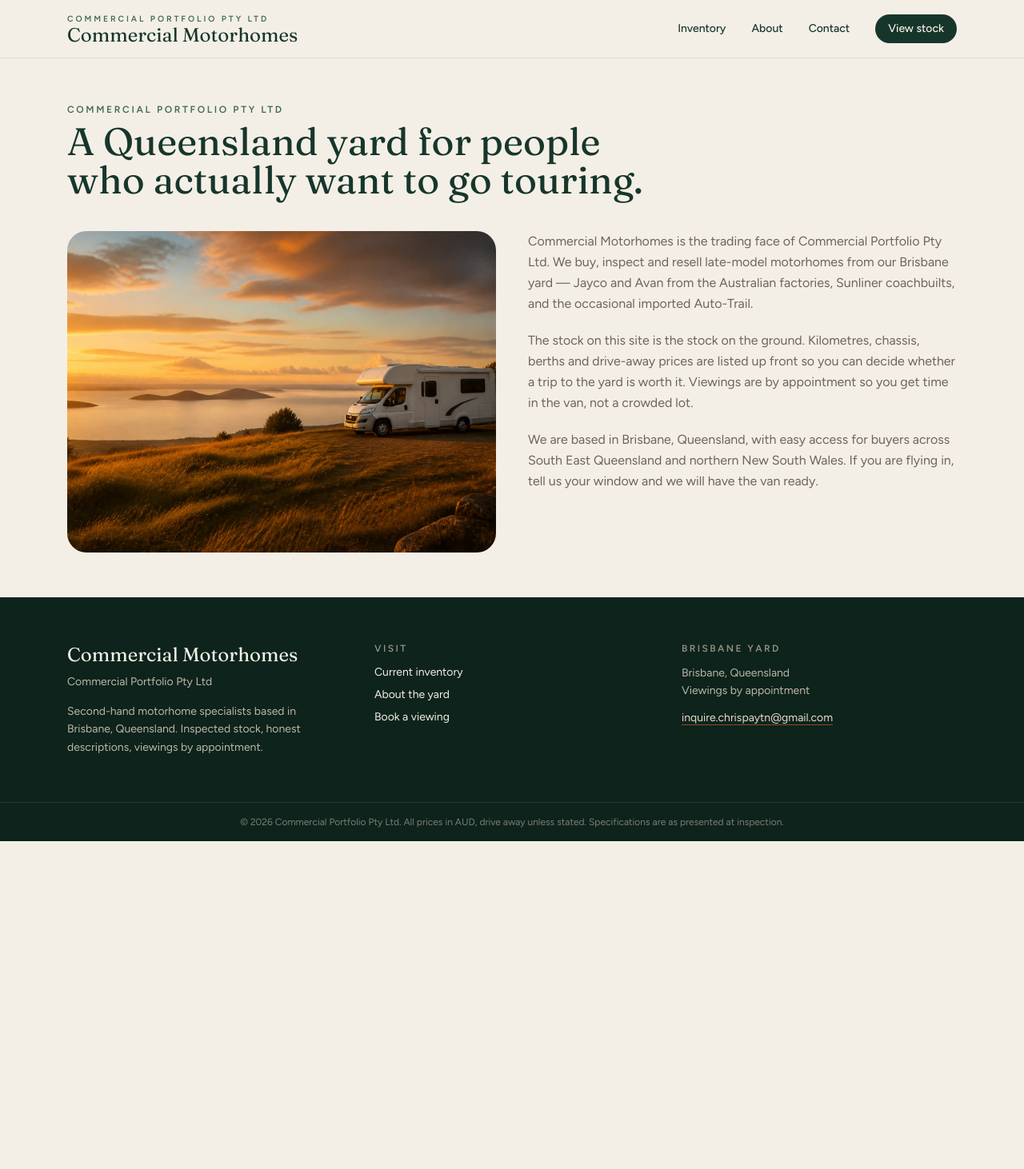
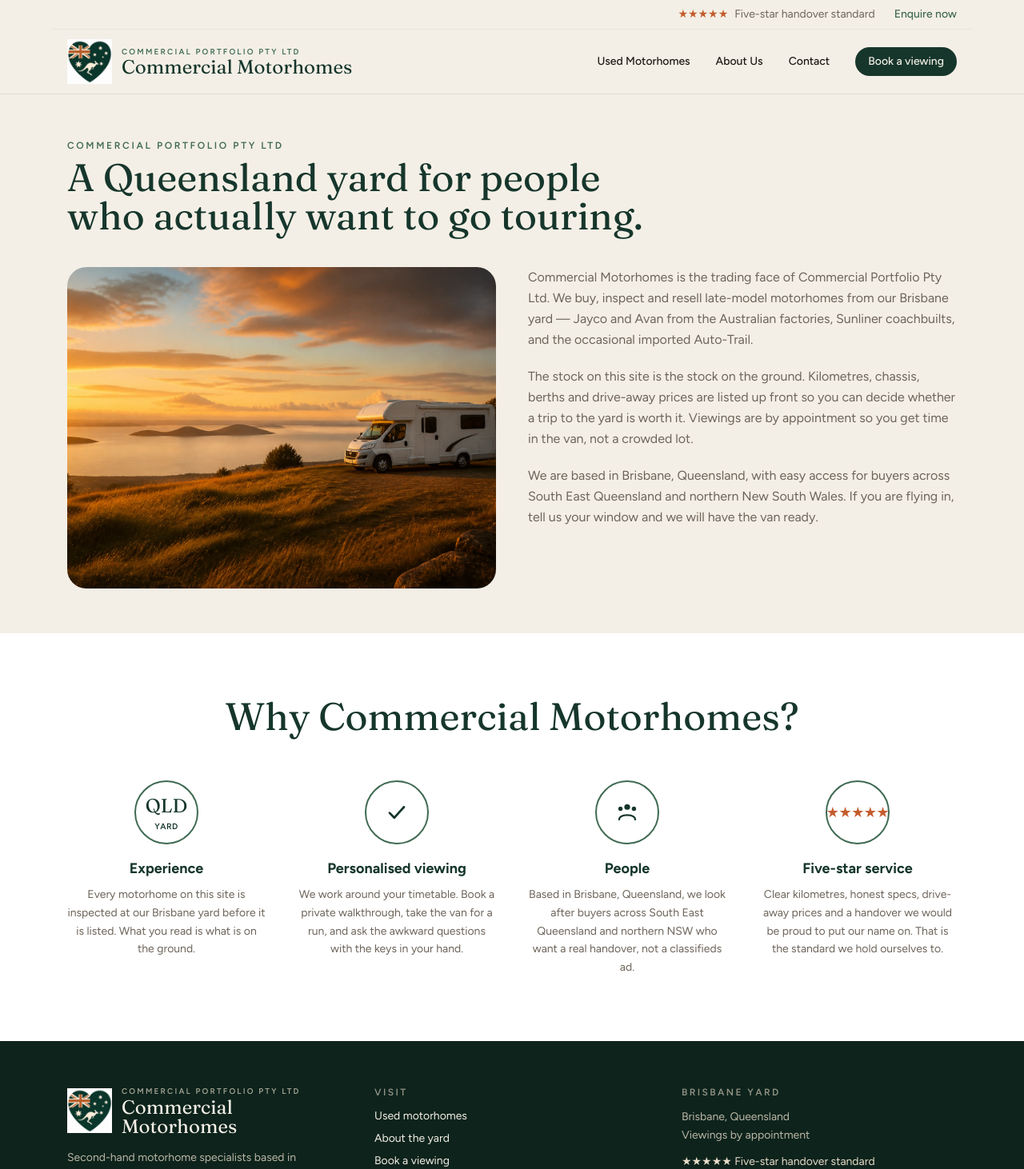
Before and after one commit to Moonhus/motorhome, a Next.js app: page /about in a window 1280 px wide. Shown: the top 1462 px of the page at 80% size. Before the commit the page ends 1052 px from the top, so only its background shows below. Built offline with nearby package versions, Linux system fonts and the light colour scheme.

Commit message:
Add Australian-heart logo and a four-column trust section
Refresh the header and footer with the new mark, a five-star service
standard, and stronger listing copy on the Brisbane yard stock.

```diff
--- a/src/app/about/page.tsx
+++ b/src/app/about/page.tsx
@@ -1,5 +1,6 @@
 import type { Metadata } from "next";
 import Image from "next/image";
+import { WhyUs } from "@/components/WhyUs";
 import { withBasePath } from "@/lib/paths";
 import { site } from "@/lib/site";
 
@@ -10,6 +11,7 @@ export const metadata: Metadata = {
 
 export default function AboutPage() {
   return (
+    <>
       <div className="mx-auto max-w-6xl px-5 py-14">
         <p className="text-xs font-semibold uppercase tracking-[0.22em] text-moss">
           {site.legalName}
@@ -48,5 +50,7 @@ export default function AboutPage() {
           </div>
         </div>
       </div>
+      <WhyUs />
+    </>
   );
 }
--- /dev/null
+++ b/src/components/BrandMark.tsx
@@ -0,0 +1,42 @@
+import Image from "next/image";
+import Link from "next/link";
+import { withBasePath } from "@/lib/paths";
+import { site } from "@/lib/site";
+
+export function BrandMark({
+  compact = false,
+  onDark = false,
+}: {
+  compact?: boolean;
+  onDark?: boolean;
+}) {
+  return (
+    <Link href="/" className="flex min-w-0 items-center gap-3">
+      <Image
+        src={withBasePath("/images/logo-heart.png")}
+        alt=""
+        width={compact ? 44 : 56}
+        height={compact ? 44 : 56}
+        className="h-11 w-11 shrink-0 object-contain sm:h-14 sm:w-14"
+        priority
+      />
+      <span className="min-w-0">
+        <span
+          className={`block text-[0.62rem] font-semibold uppercase tracking-[0.22em] ${onDark ? "text-sand/70" : "text-moss"}`}
+        >
+          {site.legalName}
+        </span>
+        <span
+          className={`display block text-xl leading-none sm:text-2xl ${onDark ? "text-cream" : "text-forest"}`}
+        >
+          {site.name}
+        </span>
+        {compact ? null : (
+          <span className={`mt-1 hidden text-xs sm:block ${onDark ? "text-sand/70" : "text-muted"}`}>
+            {site.tagline}
+          </span>
+        )}
+      </span>
+    </Link>
+  );
+}
--- a/src/components/Footer.tsx
+++ b/src/components/Footer.tsx
@@ -1,3 +1,4 @@
+import { BrandMark } from "@/components/BrandMark";
 import Link from "next/link";
 import { site } from "@/lib/site";
 
@@ -6,8 +7,7 @@ export function Footer() {
     <footer className="mt-auto bg-forest-deep text-cream">
       <div className="mx-auto grid max-w-6xl gap-10 px-5 py-14 md:grid-cols-3">
         <div>
-          <p className="display text-2xl">Commercial Motorhomes</p>
-          <p className="mt-2 text-sm text-sand/80">{site.legalName}</p>
+          <BrandMark compact onDark />
           <p className="mt-4 max-w-xs text-sm leading-relaxed text-sand/80">
             Second-hand motorhome specialists based in Brisbane, Queensland.
             Inspected stock, honest descriptions, viewings by appointment.
@@ -20,7 +20,7 @@ export function Footer() {
           <ul className="mt-3 space-y-2 text-sm">
             <li>
               <Link href="/inventory" className="hover:text-sand">
-                Current inventory
+                Used motorhomes
               </Link>
             </li>
             <li>
@@ -44,6 +44,7 @@ export function Footer() {
             <br />
             Viewings by appointment
           </p>
+          <p className="mt-3 text-sm text-sand">★★★★★ Five-star handover standard</p>
           <a
             href={`mailto:${site.email}`}
             className="mt-3 inline-block text-sm text-sand underline decoration-copper/70 underline-offset-4 hover:text-cream"
--- a/src/components/Header.tsx
+++ b/src/components/Header.tsx
@@ -2,11 +2,12 @@
 
 import Link from "next/link";
 import { useState } from "react";
+import { BrandMark } from "@/components/BrandMark";
 import { site } from "@/lib/site";
 
 const links = [
-  { href: "/inventory", label: "Inventory" },
-  { href: "/about", label: "About" },
+  { href: "/inventory", label: "Used Motorhomes" },
+  { href: "/about", label: "About Us" },
   { href: "/contact", label: "Contact" },
 ];
 
@@ -14,18 +15,25 @@ export function Header() {
   const [open, setOpen] = useState(false);
 
   return (
-    <header className="sticky top-0 z-40 border-b border-forest/10 bg-cream/90 backdrop-blur-md">
-      <div className="mx-auto flex max-w-6xl items-center justify-between gap-6 px-5 py-4">
-        <Link href="/" className="group min-w-0" onClick={() => setOpen(false)}>
-          <p className="text-[0.65rem] font-semibold uppercase tracking-[0.28em] text-moss">
-            {site.legalName}
-          </p>
-          <p className="display text-xl leading-none text-forest sm:text-2xl">
-            Commercial Motorhomes
-          </p>
-        </Link>
+    <header className="sticky top-0 z-40 border-b border-forest/10 bg-cream/95 backdrop-blur-md">
+      <div className="mx-auto hidden max-w-6xl items-center justify-end gap-6 px-5 py-2 text-sm text-forest md:flex">
+        <span className="inline-flex items-center gap-1 text-copper" aria-label="Five-star service standard">
+          {"★★★★★"}
+          <span className="ml-1 text-muted">Five-star handover standard</span>
+        </span>
+        <a
+          href={`mailto:${site.email}`}
+          className="font-medium text-moss hover:text-copper"
+        >
+          Enquire now
+        </a>
+      </div>
+      <div className="mx-auto flex max-w-6xl items-center justify-between gap-6 border-t border-forest/5 px-5 py-3">
+        <div onClick={() => setOpen(false)}>
+          <BrandMark compact />
+        </div>
 
-        <nav className="hidden items-center gap-8 text-sm font-medium text-forest md:flex">
+        <nav className="hidden items-center gap-8 text-sm font-medium text-ink md:flex">
           {links.map((link) => (
             <Link
               key={link.href}
@@ -36,10 +44,10 @@ export function Header() {
             </Link>
           ))}
           <Link
-            href="/inventory"
+            href="/contact"
             className="rounded-full bg-forest px-4 py-2 text-cream transition-colors hover:bg-forest-deep"
           >
-            View stock
+            Book a viewing
           </Link>
         </nav>
 
--- /dev/null
+++ b/src/components/WhyUs.tsx
@@ -0,0 +1,89 @@
+const pillars = [
+  {
+    title: "Experience",
+    body: "Every motorhome on this site is inspected at our Brisbane yard before it is listed. What you read is what is on the ground.",
+    icon: "inspect",
+  },
+  {
+    title: "Personalised viewing",
+    body: "We work around your timetable. Book a private walkthrough, take the van for a run, and ask the awkward questions with the keys in your hand.",
+    icon: "check",
+  },
+  {
+    title: "People",
+    body: "Based in Brisbane, Queensland, we look after buyers across South East Queensland and northern NSW who want a real handover, not a classifieds ad.",
+    icon: "people",
+  },
+  {
+    title: "Five-star service",
+    body: "Clear kilometres, honest specs, drive-away prices and a handover we would be proud to put our name on. That is the standard we hold ourselves to.",
+    icon: "stars",
+  },
+] as const;
+
+function Icon({ name }: { name: (typeof pillars)[number]["icon"] }) {
+  return (
+    <span className="mx-auto mb-4 flex h-20 w-20 items-center justify-center rounded-full border-[2.5px] border-moss text-forest">
+      {name === "inspect" ? (
+        <span className="text-center leading-none">
+          <span className="display block text-2xl">QLD</span>
+          <span className="text-[0.65rem] font-semibold uppercase tracking-wider">
+            Yard
+          </span>
+        </span>
+      ) : null}
+      {name === "check" ? (
+        <svg viewBox="0 0 32 32" className="h-9 w-9" aria-hidden>
+          <path
+            d="M8 16.5 13.2 22 24 10"
+            fill="none"
+            stroke="currentColor"
+            strokeWidth="2.4"
+            strokeLinecap="round"
+            strokeLinejoin="round"
+          />
+        </svg>
+      ) : null}
+      {name === "people" ? (
+        <svg viewBox="0 0 32 32" className="h-9 w-9" aria-hidden>
+          <circle cx="16" cy="10" r="3.2" fill="currentColor" />
+          <circle cx="8.5" cy="12" r="2.4" fill="currentColor" />
+          <circle cx="23.5" cy="12" r="2.4" fill="currentColor" />
+          <path
+            d="M7 24c.4-3.2 3.2-5 9-5s8.6 1.8 9 5"
+            fill="none"
+            stroke="currentColor"
+            strokeWidth="2"
+            strokeLinecap="round"
+          />
+        </svg>
+      ) : null}
+      {name === "stars" ? (
+        <span className="text-lg tracking-tight text-copper" aria-hidden>
+          ★★★★★
+        </span>
+      ) : null}
+    </span>
+  );
+}
+
+export function WhyUs() {
+  return (
+    <section className="bg-white">
+      <div className="mx-auto max-w-6xl px-5 py-20">
+        <h2 className="display text-center text-4xl text-forest sm:text-5xl">
+          Why Commercial Motorhomes?
+        </h2>
+        <div className="mt-14 grid gap-10 sm:grid-cols-2 lg:grid-cols-4">
+          {pillars.map((item) => (
+            <div key={item.title} className="text-center">
+              <Icon name={item.icon} />
+              <h3 className="text-lg font-bold text-forest">{item.title}</h3>
+              <p className="mt-2 text-sm leading-relaxed text-muted">{item.body}</p>
+            </div>
+          ))}
+        </div>
+      </div>
+    </section>
+  );
+}
--- a/src/data/motorhomes.ts
+++ b/src/data/motorhomes.ts
@@ -54,9 +54,9 @@ export const motorhomes: Motorhome[] = [
       "/images/interior-alcove.jpg",
     ],
     summary:
-      "Low-kilometre Iveco-based Conquest DX with air-bag suspension, alcove bunk and a full ensuite — a serious touring motorhome on a car licence.",
+      "A low-kilometre Iveco Conquest DX with air-bag suspension, alcove bunk and a full ensuite — serious touring, still on a car licence.",
     description:
-      "This 2019 Jayco Conquest DX IV.25.5 sits on the Iveco Daily 50C chassis with the 3.0-litre bi-turbo diesel and eight-speed automatic. At 7.95 m it is a proper C-class tourer: over-cab sleeping, four berths, four seatbelts and Jayco’s fibreglass Tough Frame body. Fitted with electric awning, solar, dual house batteries, diesel heater and a separate shower and toilet, it is ready for long Queensland runs or a lap of the country. Inspected at our Brisbane yard.",
+      "If you want a late-model Australian C-class that still feels composed at highway speed, this 2019 Jayco Conquest DX IV.25.5 is the one to walk through first. It sits on the Iveco Daily 50C with the 3.0-litre bi-turbo and eight-speed Hi-Matic, so the drive is quiet, tall-geared and easy. At 7.95 m you get a proper over-cab bunk, four seatbelts, four berths and Jayco’s fibreglass Tough Frame — plus electric awning, solar, dual house batteries, diesel heater and a separate shower and toilet. 41,300 km, inspected in Brisbane, ready for a lap or a long Queensland season.",
     features: [
       "Iveco Daily rear-wheel drive with air-bag suspension",
       "Over-cab alcove double plus dinette conversion",
@@ -102,9 +102,9 @@ export const motorhomes: Motorhome[] = [
       "/images/interior-alcove.jpg",
     ],
     summary:
-      "Fiat-based Conquest with slide-out island bed, luton peak and a full wet ensuite — four berths, four belts, car licence.",
+      "Jayco’s most useful 25-foot layout: slide-out island bed, luton for guests, wet ensuite, Fiat Ducato, car licence.",
     description:
-      "The 2018 Jayco Conquest 25-1 is one of the most useful layouts Jayco built: a slide-out island bed, over-cab luton for guests, and a separate shower and toilet. Built on the Fiat Ducato with AL-KO motorhome chassis, it stays under 4.5 t so it can be driven on a standard car licence. Silver bull bar, wind-out awning and a three-way fridge make it an easy weekender or full-timer. Currently in Brisbane stock.",
+      "The 2018 Jayco Conquest 25-1 is the layout people come back for. A slide-out queen island bed you can actually walk around, a luton peak when family stays, and a separate shower and toilet so camp mornings are civilised. Underneath is the Fiat Ducato with AL-KO motorhome chassis, 3.0-litre turbo-diesel and Comfort-Matic — all under 4.5 t, so it is a standard car licence. Silver bull bar, wind-out awning, three-way fridge. 62,400 km. In Brisbane stock now.",
     features: [
       "Slide-out queen island bed with under-bed storage",
       "Luton peak over-cab double",
@@ -150,9 +150,9 @@ export const motorhomes: Motorhome[] = [
       "/images/interior-alcove.jpg",
     ],
     summary:
-      "Titanium-pack Ovation M7 alcove on a Fiat Ducato Maxi — 7.92 m, car licence, and priced to move at $67,900.",
+      "Titanium-pack Ovation M7 alcove on a Fiat Ducato Maxi — 7.92 m, car licence, and the sharpest price on the yard at $67,900.",
     description:
-      "Avan’s Ovation M7 Alcove with the Titanium exterior pack is a high-spec Australian C-class: insulated composite body, double-glazed hopper windows, roof air-conditioning and a full-width rear ensuite. The 3.0-litre Ducato Maxi and six-speed automated gearbox keep it easy around Brisbane and composed on the highway. Alcove bunk over the cab plus a dinette bed sleeps four. Wind-out awning is fitted. A sharp buy in the current market.",
+      "This is the Ovation people mean when they ask for an Australian C-class that still feels special. The 2018 Avan Ovation M7 Alcove wears the Titanium graphics pack, with insulated composite walls, double-glazed hoppers, roof air-conditioning and a full-width rear ensuite. The Fiat Ducato Maxi 3.0-litre and six-speed AMT make Brisbane traffic and the highway equally undramatic. Sleeps four between the alcove and dinette, wind-out awning fitted, 54,120 km. Drive away $67,900 from our Brisbane yard.",
     features: [
       "Titanium exterior graphics pack",
       "C-class alcove sleeping over the cab",
@@ -198,9 +198,9 @@ export const motorhomes: Motorhome[] = [
       "/images/interior-alcove.jpg",
     ],
     summary:
-      "Australian-built Sunliner Holiday on Iveco Daily, Premium pack, silver bull bar and electric entry step.",
+      "Australian-built Sunliner Holiday on Iveco Daily: Premium pack, silver bull bar, electric step, four berths.",
     description:
-      "Sunliner builds in Australia, and this 2015 Holiday 601 Iveco Premium shows it: a high-profile alcove body, Iveco Daily chassis, silver bull bar and an electric side step. The Premium pack adds upgraded furnishings and touring kit. Four berths with the over-cab double, a practical mid kitchen and a rear bathroom. A proven, no-nonsense tourer for couples who still want the extra bunk for grandkids. Available to view in Brisbane.",
+      "Sunliner still builds in Australia, and this 2015 Holiday 601 Iveco Premium is the sort of no-drama tourer that lasts. High-profile alcove body, Iveco Daily automatic, silver bull bar and an electric side step. Inside, the Premium pack lifts the furnishings; you get four berths with the over-cab double, a practical mid kitchen and a rear bathroom. Ideal for a couple who still want a bunk for grandkids. 98,600 km, inspected in Brisbane.",
     features: [
       "Iveco Daily chassis with automatic transmission",
       "Premium interior pack",
@@ -246,9 +246,9 @@ export const motorhomes: Motorhome[] = [
       "/images/interior-alcove.jpg",
     ],
     summary:
-      "British luxury coachbuilt with a fixed rear island bed, 7.9 m Fiat Ducato base and a composed low-line profile.",
+      "British luxury coachbuilt: fixed rear island bed, 7.9 m Fiat Ducato, low-line profile, car-licence GVM.",
     description:
-      "Auto-Trail’s Frontier Delaware is a different flavour to the Australian C-class crowd: a low-line British coachbuilt with a proper rear island bed and a compact lounge up front. At 7.9 m and 4,250 kg GVM it is easy to place on the road. Charcoal lower cladding, silver bull bar and the Fiat Ducato diesel drivetrain. Ideal for a couple who want a real bedroom rather than making up a dinette every night. In stock in Brisbane.",
+      "If you are tired of making up a dinette every night, the 2014 Auto-Trail Delaware is the antidote. A proper rear island bed, a compact lounge up front, and a low-line British coachbuilt body that sits quietly on the road. 7.9 m long, 4,250 kg GVM, Fiat Ducato turbo-diesel automatic, charcoal cladding and a silver bull bar. Truma heating and hot water, roll-out awning, external shower. 89,200 km. Waiting at the Brisbane yard.",
     features: [
       "Fixed rear island bed",
       "Front lounge converts to a second double",
@@ -294,9 +294,9 @@ export const motorhomes: Motorhome[] = [
       "/images/interior-alcove.jpg",
     ],
     summary:
-      "Compact Australian-built Twist with slide-out living, east-west bed and the lime-green LE graphics — easy to drive, easy to park.",
+      "Australian-built Twist LE: slide-out living, east-west bed, dry ensuite — 25 feet that parks like a van.",
     description:
-      "The Sunliner Twist is all about space in a 25-foot package: a slide-out lounge/diner, a fixed east-west bed and a dry ensuite. This LE example wears the lime and black side graphics and a silver bull bar on the Fiat Ducato 3.0-litre automatic. Diesel heater, roof air-con, roll-out awning and an external BBQ point. A smart choice if you want something more wieldy than an eight-metre island-bed coachbuilt. View at our Brisbane yard.",
+      "The Sunliner Twist is how you get a slide-out lounge, a fixed east-west bed and a dry ensuite without committing to an eight-metre island-bed coachbuilt. This LE wears the lime and black graphics and a silver bull bar on the Fiat Ducato 3.0-litre automatic. Diesel heater, roof air-con, roll-out awning and a BBQ point outside. Easy to place in a carpark, easy on a car licence. 71,850 km. View in Brisbane.",
     features: [
       "Slide-out living and dining area",
       "Fixed east-west bed",
--- a/src/lib/site.ts
+++ b/src/lib/site.ts
@@ -4,7 +4,7 @@ export const site = {
   location: "Brisbane, Queensland",
   region: "Australia",
   email: "inquire.chrispaytn@gmail.com",
-  tagline: "Quality pre-owned motorhomes, inspected in Brisbane.",
+  tagline: "Inspected in Brisbane. Ready to tour.",
   description:
     "Commercial Portfolio Pty Ltd sells inspected, ready-to-tour second-hand motorhomes from our Brisbane, Queensland yard. Jayco, Avan, Sunliner and Auto-Trail in stock.",
 } as const;
```
Also changed, not shown: src/app/page.tsx (+6 -2 lines), public/images/logo-heart.png (added). Lines whose indentation alone changed are shown as unchanged.
